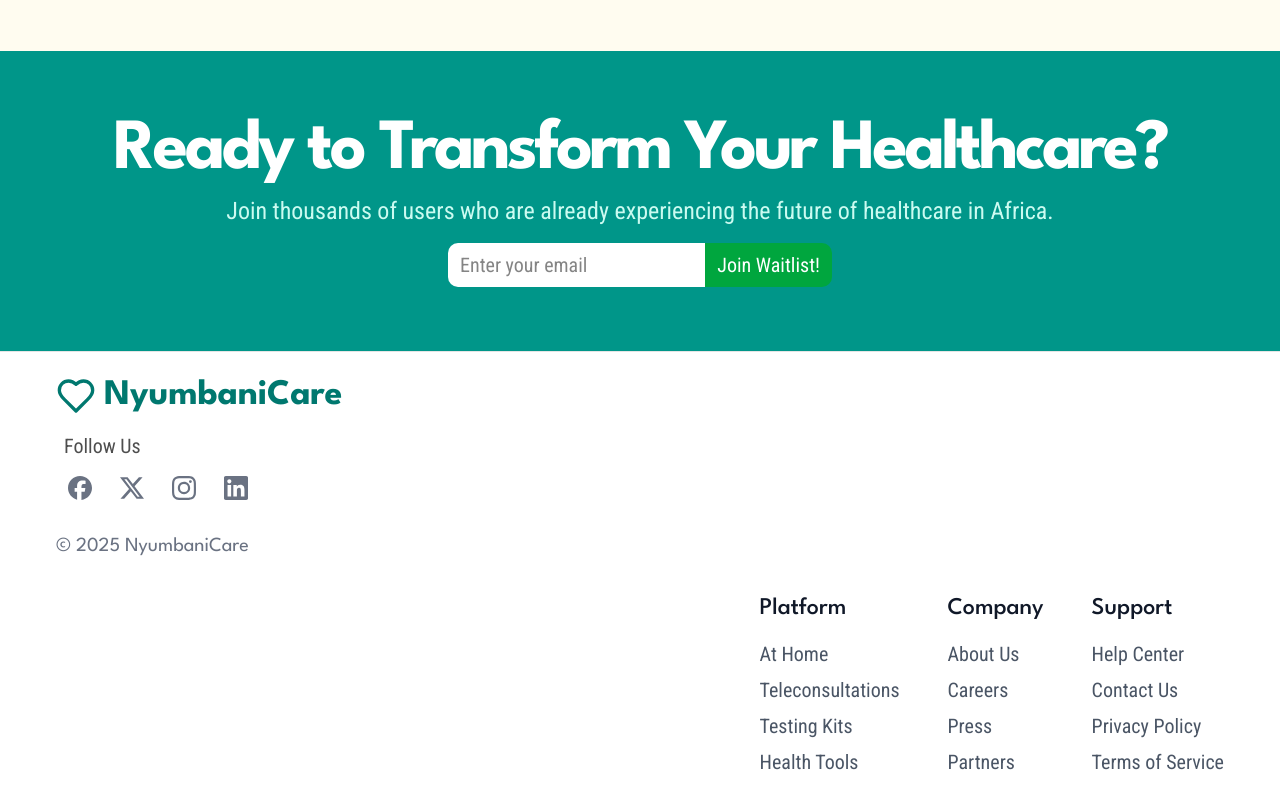
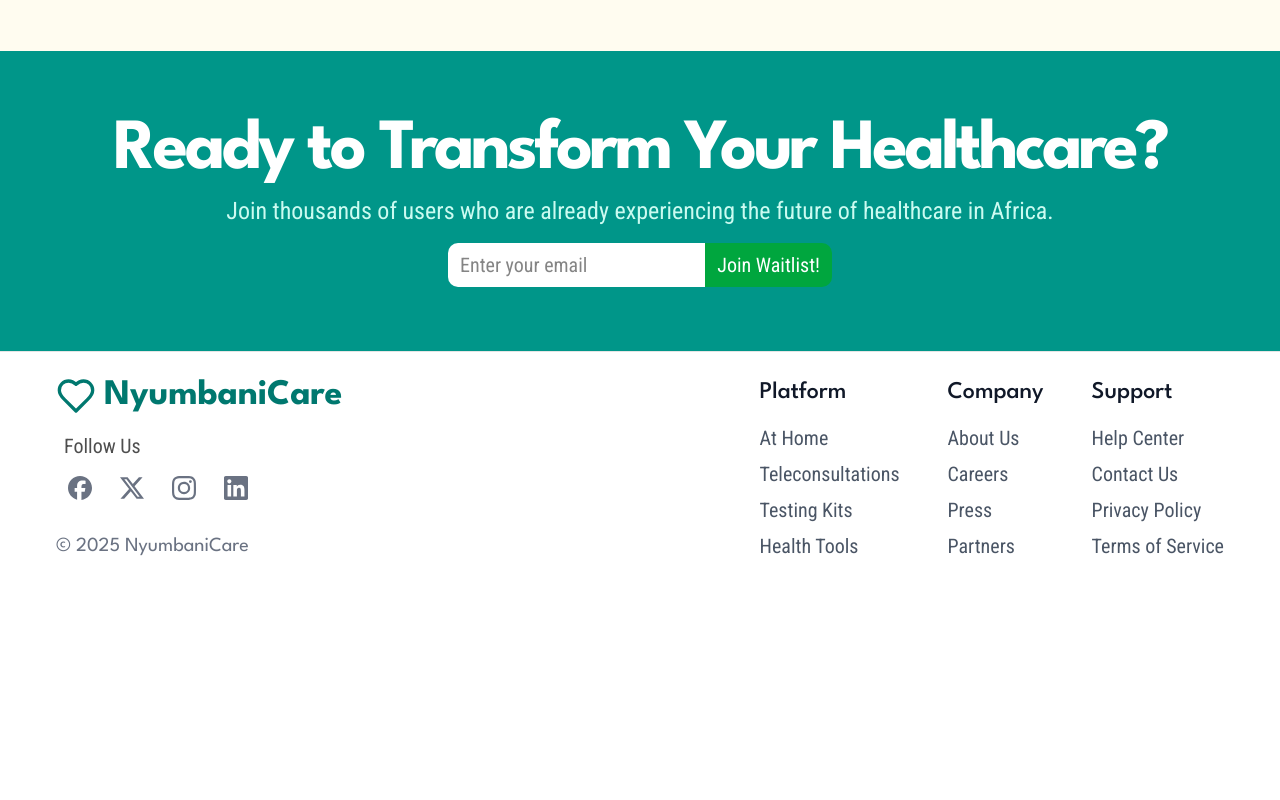
Before and after one commit to ByteSurgeonAmos/nyumbanicare, a Next.js app: page / in a window 1280 px wide. Shown: the part 3120-3920 px from the top of the page. After the commit the page ends 3704 px from the top, so only its background shows below. Built offline with nearby package versions, Linux system fonts and the light colour scheme.

Commit message:
add eslint

```diff
--- a/components/HomePage.tsx
+++ b/components/HomePage.tsx
@@ -1,12 +1,10 @@
-import { Button } from "@/components/ui/button"
-import { Input } from "@/components/ui/input"
 import { Card, CardContent } from "@/components/ui/card"
-import { Heart, Smartphone, Stethoscope, CheckCircle, TestTube, Pill, FileText } from "lucide-react"
+import { CheckCircle, FileText, Heart, Pill, Smartphone, Stethoscope, TestTube } from "lucide-react"
 import Image from "next/image"
-import Link from "next/link";
+import Link from "next/link"
+import { SiFacebook, SiInstagram, SiLinkedin, SiX } from "react-icons/si"
 import HomeNav from "./HomeNav"
-import MobileHomeNav from "./MobileHomeNav";
-import { SiFacebook, SiLinkedin, SiX, SiInstagram } from "react-icons/si";
+import MobileHomeNav from "./MobileHomeNav"
 
 const services = [
   {
@@ -319,7 +317,7 @@
       {/* Footer */}
       <footer className="w-full py-6 bg-white border-t">
         <div className="mx-8 px-4 md:px-6">
-          <div className="flex flex-col md:flex-col gap-8">
+          <div className="flex flex-col md:justify-between md:flex-row gap-8">
             <div className="">
               <div className="flex items-center">
                 <Heart className="h-10 w-10 text-teal-700" />
@@ -342,7 +340,7 @@
               </div>
               <h3 className="hidden md:block text-xl text-gray-500 mt-8">© 2025 NyumbaniCare</h3>
             </div>
-            <div className="flex flex-col md:flex-row gap-12 md:ml-auto">
+            <div className="flex flex-col md:flex-row gap-12">
               {footerLinks.map((link, index) => (
                 <div key={index}>
                   <h3 className="text-2xl font-medium text-gray-900 mb-4">{link.category}</h3>
--- a/package.json
+++ b/package.json
@@ -25,6 +25,8 @@
     "@types/node": "^20",
     "@types/react": "^19",
     "@types/react-dom": "^19",
+    "eslint": "^9",
+    "eslint-config-next": "15.3.3",
     "tailwindcss": "^4",
     "tw-animate-css": "^1.3.4",
     "typescript": "^5"
```
Also changed, not shown: .eslintrc.json (added), 1 other file (tests, documents, lock files or other folders).
